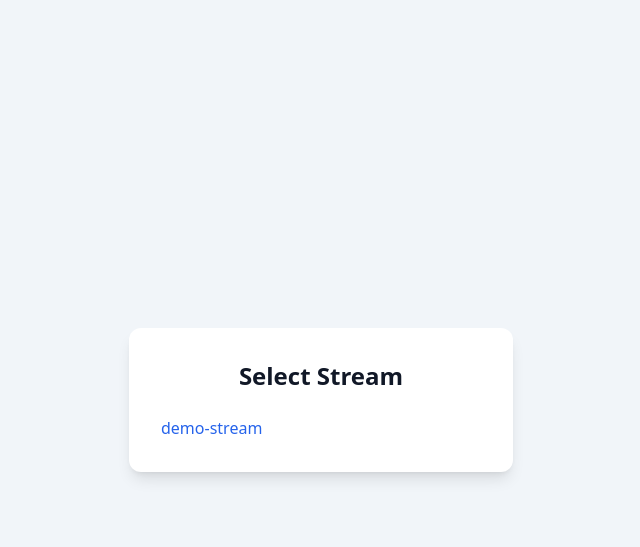
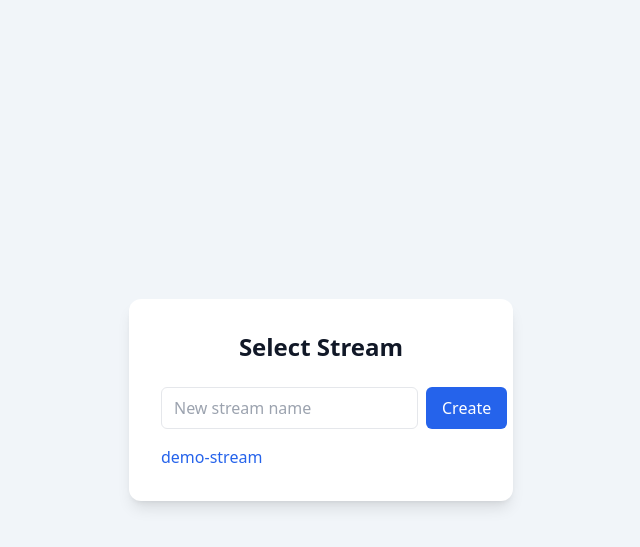
Before and after one commit to scintlabs/streams, a FastAPI app: page / in a window 1280 px wide. Shown: the top 547 px of the page, without its empty margins (319-959 px from the left). Run offline with FastAPI, Linux system fonts and the light colour scheme; some libraries are stand-ins or nearby versions.

Commit message:
feat: show streams on index and allow creating

```diff
--- a/streams/api/pages.py
+++ b/streams/api/pages.py
@@ -1,6 +1,8 @@
 from uuid import UUID
 
 from fastapi import APIRouter, Request
+
+from streams.storage import postgres
 from fastapi.responses import HTMLResponse
 from fastapi.templating import Jinja2Templates
 
@@ -10,8 +12,10 @@ router = APIRouter()
 
 @router.get("/", response_class=HTMLResponse, include_in_schema=False)
 async def index(request: Request):
-    # TODO: query real streams
-    return templates.TemplateResponse("index.html", {"request": request})
+    streams = await postgres.get_streams()
+    return templates.TemplateResponse(
+        "index.html", {"request": request, "streams": streams}
+    )
 
 
 @router.get(
--- a/streams/api/rest.py
+++ b/streams/api/rest.py
@@ -1,4 +1,6 @@
 from fastapi import APIRouter
+
+from streams.storage import postgres
 
 router = APIRouter(prefix="/api")
 
@@ -11,5 +13,4 @@ async def list_providers():
 
 @router.post("/streams")
 async def create_stream(name: str):
-    # TODO: insert row + return stream info
-    return {"id": "stub", "name": name}
+    return await postgres.create_stream(name)
--- a/streams/templates/index.html
+++ b/streams/templates/index.html
@@ -2,16 +2,52 @@
 <div class="flex h-full items-center justify-center">
     <div class="p-8 bg-white rounded-xl shadow-lg w-96">
         <h1 class="text-2xl font-bold mb-6 text-center">Select Stream</h1>
+        <form id="create-form" class="flex gap-2 mb-4">
+            <input
+                id="stream-name"
+                type="text"
+                placeholder="New stream name"
+                class="flex-1 border px-3 py-2 rounded-md"
+            />
+            <button class="px-4 py-2 bg-blue-600 text-white rounded-md">
+                Create
+            </button>
+        </form>
         <ul id="streams" class="space-y-2">
-            <!-- static placeholder -->
+            {% for s in streams %}
             <li>
                 <a
-                    href="/streams/00000000-0000-0000-0000-000000000001"
+                    href="/streams/{{ s.id }}"
                     class="text-blue-600 hover:underline"
-                    >demo-stream</a
+                    >{{ s.name }}</a
                 >
             </li>
+            {% else %}
+            <li class="text-gray-500">No streams.</li>
+            {% endfor %}
         </ul>
     </div>
 </div>
+<script type="module">
+    const form = document.getElementById("create-form")
+    const input = document.getElementById("stream-name")
+    const list = document.getElementById("streams")
+
+    form.addEventListener("submit", async (e) => {
+        e.preventDefault()
+        const name = input.value.trim()
+        if (!name) return
+        const res = await fetch(`/api/streams?name=${encodeURIComponent(name)}`, {
+            method: "POST",
+        })
+        if (res.ok) {
+            const stream = await res.json()
+            list.insertAdjacentHTML(
+                "beforeend",
+                `<li><a class="text-blue-600 hover:underline" href="/streams/${stream.id}">${stream.name}</a></li>`
+            )
+            input.value = ""
+        }
+    })
+</script>
 {% endblock %}
```
Also changed, not shown: streams/storage/postgres.py.
